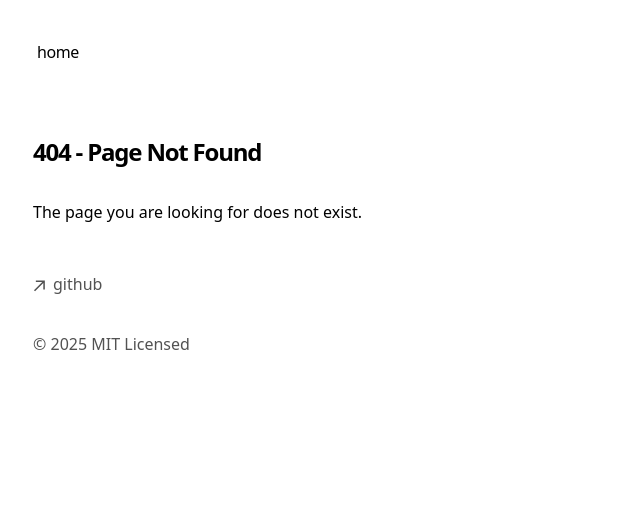
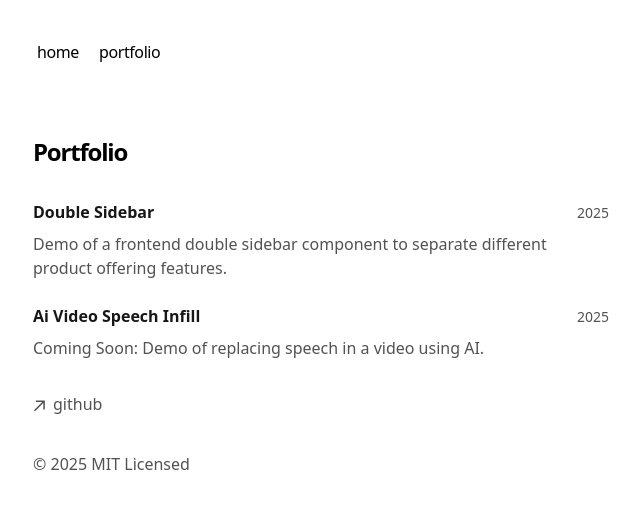
Before and after one commit to EtcetFelix/website, a Next.js app: page /portfolio in a window 1280 px wide. Before the commit this address had no page. Shown: the top 508 px of the page, without its empty margins (319-959 px from the left). Built offline with nearby package versions, Linux system fonts and the light colour scheme.

Commit message:
add portfolio page

```diff
--- a/app/components/nav.tsx
+++ b/app/components/nav.tsx
@@ -3,6 +3,9 @@ import Link from 'next/link'
 const navItems = {
   '/': {
     name: 'home',
+  },
+  '/portfolio': {
+    name: 'portfolio',
   }
 }
 
--- /dev/null
+++ b/app/portfolio/page.tsx
@@ -0,0 +1,48 @@
+export default function PortfolioPage() {
+  return (
+    <section>
+      <h1 className="mb-8 text-2xl font-semibold tracking-tighter">
+        Portfolio
+      </h1>
+      <div className="flex flex-col space-y-6">
+        <a
+          href="https://double-sidebar.thisishannon.com"
+          target="_blank"
+          rel="noopener noreferrer"
+          className="group"
+        >
+          <div className="flex justify-between items-baseline">
+            <span className="text-neutral-900 dark:text-neutral-100 group-hover:text-neutral-600 dark:group-hover:text-neutral-400 transition-colors font-semibold">
+              Double Sidebar
+            </span>
+            <span className="text-neutral-600 dark:text-neutral-400 text-sm">
+              2025
+            </span>
+          </div>
+          <p className="text-neutral-600 dark:text-neutral-400 mt-2">
+            Demo of a frontend double sidebar component to separate different product offering features.
+          </p>
+        </a>
+
+        <a
+          href=""
+          target="_blank"
+          rel="noopener noreferrer"
+          className="group"
+        >
+          <div className="flex justify-between items-baseline">
+            <span className="text-neutral-900 dark:text-neutral-100 group-hover:text-neutral-600 dark:group-hover:text-neutral-400 transition-colors font-semibold">
+              Ai Video Speech Infill
+            </span>
+            <span className="text-neutral-600 dark:text-neutral-400 text-sm">
+              2025
+            </span>
+          </div>
+          <p className="text-neutral-600 dark:text-neutral-400 mt-2">
+            Coming Soon: Demo of replacing speech in a video using AI.
+          </p>
+        </a>
+      </div>
+    </section>
+  )
+}
```
